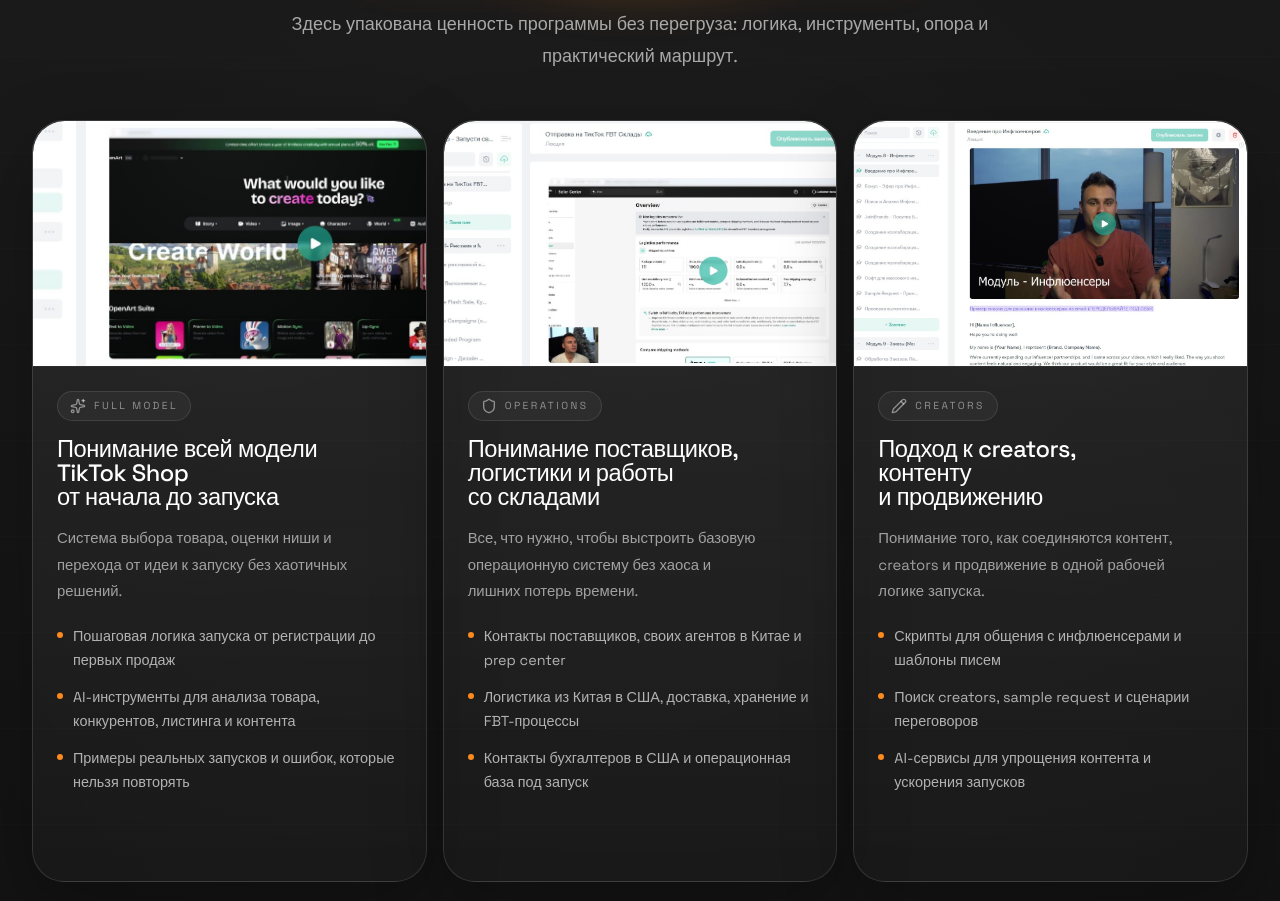
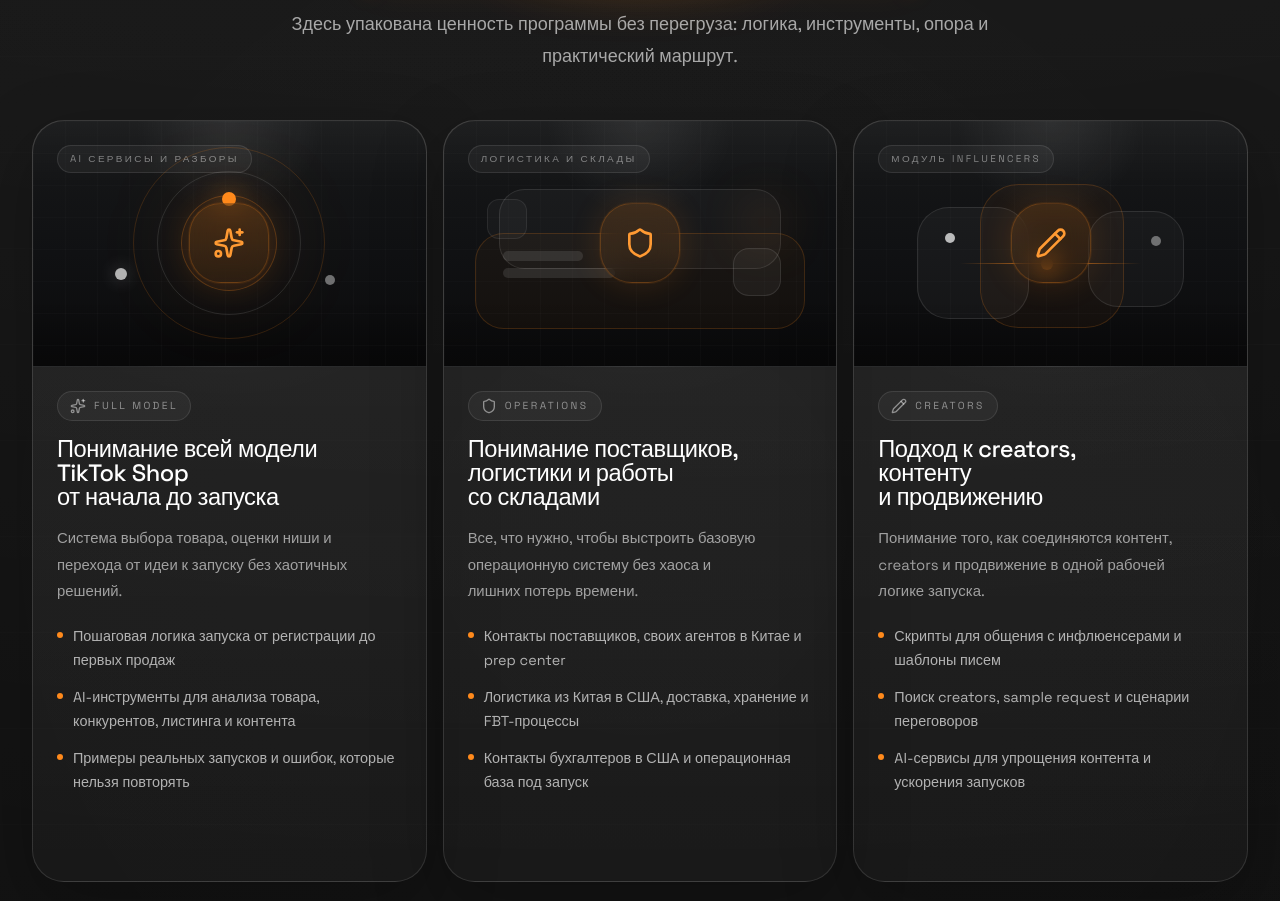
Before and after one commit to YaroslavSigidin/IVCHENKO, a React (Vite) app: page / in a window 1280 px wide. Shown: the part 3400-4301 px from the top of the page. Built offline with nearby package versions, Linux system fonts and the light colour scheme.

Commit message:
Replace program screenshots with icon compositions

```diff
--- a/src/components/ui/program-benefits-features-8.jsx
+++ b/src/components/ui/program-benefits-features-8.jsx
@@ -55,7 +55,11 @@
               >
                 <FeaturePanel>
                   <CardContent className="flex h-full min-h-[760px] flex-col p-0">
-                    <ProgramPreview image={data.preview} label={data.previewLabel} />
+                    <ProgramPreview
+                      label={data.previewLabel}
+                      icon={Icon}
+                      previewKey={item.key}
+                    />
 
                     <div className="px-5 pb-5 pt-5 sm:px-6 sm:pb-6 sm:pt-6">
                     <div className="inline-flex w-fit items-center gap-2 rounded-full border border-white/10 bg-white/[0.045] px-3 py-1.5 text-[0.58rem] uppercase tracking-[0.24em] text-white/48 sm:text-[0.64rem]">
@@ -137,16 +141,56 @@
   )
 }
 
-function ProgramPreview({ image, label }) {
-  if (!image) return null
+function ProgramPreview({ label, icon: Icon, previewKey }) {
+  return (
+    <div className="relative overflow-hidden rounded-t-[1.75rem] border-b border-white/8 bg-[radial-gradient(circle_at_top,rgba(255,255,255,0.08),transparent_30%),linear-gradient(180deg,#171819_0%,#101113_54%,#0b0b0c_100%)] sm:rounded-t-[2rem]">
+      <div className="absolute inset-0 bg-[linear-gradient(180deg,rgba(255,255,255,0.03),transparent_26%,transparent_72%,rgba(0,0,0,0.32))]" />
+      <div className="absolute inset-0 opacity-60 [background-image:linear-gradient(rgba(255,255,255,0.03)_1px,transparent_1px),linear-gradient(90deg,rgba(255,255,255,0.03)_1px,transparent_1px)] [background-size:32px_32px]" />
+      <div className="relative aspect-[16/10] w-full overflow-hidden">
+        <div className="absolute left-5 top-5 rounded-full border border-white/10 bg-white/[0.045] px-3 py-1.5 text-[0.58rem] uppercase tracking-[0.24em] text-white/44 sm:left-6 sm:top-6 sm:text-[0.62rem]">
+          {label}
+        </div>
 
-  return (
-    <div className="overflow-hidden rounded-t-[1.75rem] border-b border-white/8 bg-black/20 sm:rounded-t-[2rem]">
-      <img
-        src={image}
-        alt={label}
-        className="aspect-[16/10] w-full object-cover object-top"
-      />
+        {previewKey === 'primary' ? (
+          <>
+            <div className="absolute left-1/2 top-1/2 h-48 w-48 -translate-x-1/2 -translate-y-1/2 rounded-full border border-[#ff8a1c]/16" />
+            <div className="absolute left-1/2 top-1/2 h-36 w-36 -translate-x-1/2 -translate-y-1/2 rounded-full border border-white/10" />
+            <div className="absolute left-1/2 top-1/2 h-24 w-24 -translate-x-1/2 -translate-y-1/2 rounded-full border border-[#ff8a1c]/24 bg-[#ff8a1c]/[0.04]" />
+            <div className="absolute left-1/2 top-1/2 h-40 w-40 -translate-x-1/2 -translate-y-1/2 rounded-full bg-[radial-gradient(circle,rgba(255,138,28,0.18),rgba(255,138,28,0.04)_42%,transparent_68%)] blur-2xl" />
+            <div className="absolute left-[21%] top-[60%] h-3 w-3 rounded-full bg-white/68 shadow-[0_0_18px_rgba(255,255,255,0.28)]" />
+            <div className="absolute right-[23%] top-[63%] h-2.5 w-2.5 rounded-full bg-white/40" />
+            <div className="absolute left-[50%] top-[29%] h-3.5 w-3.5 -translate-x-1/2 rounded-full bg-[#ff8a1c] shadow-[0_0_24px_rgba(255,138,28,0.5)]" />
+          </>
+        ) : null}
+
+        {previewKey === 'logistics' ? (
+          <>
+            <div className="absolute inset-x-[14%] top-[28%] h-20 rounded-[1.6rem] border border-white/10 bg-white/[0.03]" />
+            <div className="absolute inset-x-[8%] top-[46%] h-24 rounded-[1.8rem] border border-[#ff8a1c]/18 bg-[#ff8a1c]/[0.035]" />
+            <div className="absolute left-[15%] top-[53%] h-2.5 w-20 rounded-full bg-white/10" />
+            <div className="absolute left-[15%] top-[60%] h-2.5 w-28 rounded-full bg-white/10" />
+            <div className="absolute right-[14%] top-[52%] h-12 w-12 rounded-2xl border border-white/10 bg-white/[0.045]" />
+            <div className="absolute right-[11%] top-[30%] h-14 w-14 rounded-full bg-[radial-gradient(circle,rgba(255,138,28,0.24),rgba(255,138,28,0.06)_45%,transparent_72%)] blur-xl" />
+            <div className="absolute left-[11%] top-[32%] h-10 w-10 rounded-xl border border-white/8 bg-white/[0.03]" />
+          </>
+        ) : null}
+
+        {previewKey === 'marketing' ? (
+          <>
+            <div className="absolute left-[16%] top-[35%] h-28 w-28 rounded-[2rem] border border-white/10 bg-white/[0.035]" />
+            <div className="absolute left-[32%] top-[26%] h-36 w-36 rounded-[2.4rem] border border-[#ff8a1c]/18 bg-[#ff8a1c]/[0.04]" />
+            <div className="absolute right-[16%] top-[37%] h-24 w-24 rounded-[1.9rem] border border-white/10 bg-white/[0.03]" />
+            <div className="absolute left-[27%] top-[58%] h-px w-[46%] bg-[linear-gradient(90deg,transparent,rgba(255,138,28,0.78),transparent)]" />
+            <div className="absolute left-[49%] top-[56%] h-3 w-3 -translate-x-1/2 rounded-full bg-[#ff8a1c] shadow-[0_0_20px_rgba(255,138,28,0.5)]" />
+            <div className="absolute left-[23%] top-[46%] h-2.5 w-2.5 rounded-full bg-white/70" />
+            <div className="absolute right-[22%] top-[47%] h-2.5 w-2.5 rounded-full bg-white/38" />
+          </>
+        ) : null}
+
+        <div className="absolute left-1/2 top-1/2 flex h-18 w-18 -translate-x-1/2 -translate-y-1/2 items-center justify-center rounded-[2rem] border border-[#ff8a1c]/22 bg-[linear-gradient(180deg,rgba(255,138,28,0.16),rgba(255,138,28,0.05))] text-[#ff9a33] shadow-[0_0_0_1px_rgba(255,138,28,0.08),0_0_32px_rgba(255,138,28,0.14)] backdrop-blur-md sm:h-20 sm:w-20">
+          <Icon className="h-7 w-7 sm:h-8 sm:w-8" />
+        </div>
+      </div>
     </div>
   )
 }
```
